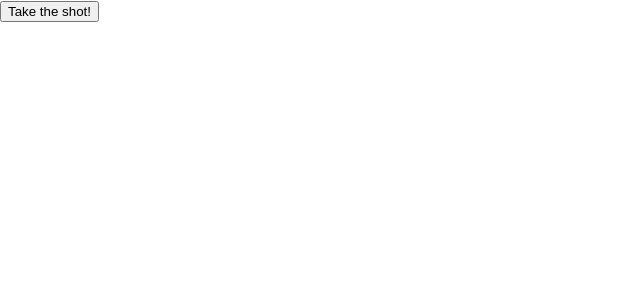
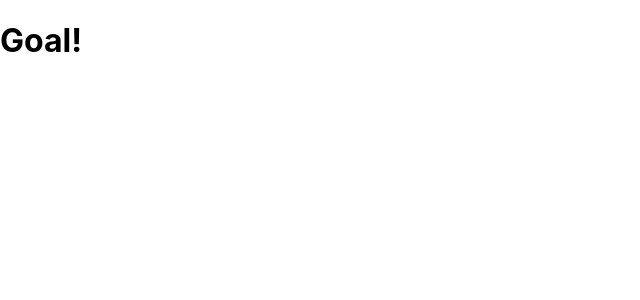
Before and after one commit to AkmalSab/my-react-app, a React (Create React App) app: page / in a window 1280 px wide. Shown: the top 300 px of the page, without its empty margins (0-640 px from the left). Built offline with nearby package versions, Linux system fonts and the light colour scheme.

Commit message:
React Conditional Rendering 2/11/22

```diff
--- a/src/Football.js
+++ b/src/Football.js
@@ -32,4 +32,46 @@ function Football() {
   );
 }
 
-export default Football;
+function Goal(props) {
+  const isGoal = props.isGoal;
+//   if (isGoal) {
+//     return <MadeGoal/>;
+//   }
+//   return <MissedGoal/>;
+    return (
+        <>
+            { isGoal ? <MadeGoal/> : <MissedGoal/> }
+        </>
+    )
+}
+
+function MissedGoal() {
+  return <h1>MISSED!</h1>;
+}
+
+function MadeGoal() {
+  return <h1>Goal!</h1>;
+}
+
+function Garage(props) {
+  const cars = props.cars;
+  return (
+    <>
+      <h1>Garage</h1>
+      {cars.length > 0 &&
+        <h2>
+          You have {cars.length} cars in your garage.
+        </h2>
+      }
+    </>
+  );
+}
+
+// exports from ./MyComponent.js file
+export {
+    Football,
+    Goal,
+    MadeGoal,
+    MissedGoal,
+    Garage,
+};
--- a/src/index.js
+++ b/src/index.js
@@ -7,7 +7,13 @@ import Car from './Car.js';
 import CarClass from './CarClass.js';
 import Container from './Container.js';
 import Props from './Props.js';
-import Football from './Football.js';
+import {
+    Football,
+    Goal,
+    MadeGoal,
+    MissedGoal,
+    Garage,
+} from './Football.js';
 
 // const root = ReactDOM.createRoot(document.getElementById('root'));
 // root.render(
@@ -16,8 +22,9 @@ import Football from './Football.js';
 //   </React.StrictMode>
 // );
 
+
 const mydiv = ReactDOM.createRoot(document.getElementById('mydiv'));
-mydiv.render(<Football />);
+mydiv.render(<Goal isGoal={true} />);
 
 // If you want to start measuring performance in your app, pass a function
 // to log results (for example: reportWebVitals(console.log))
```
